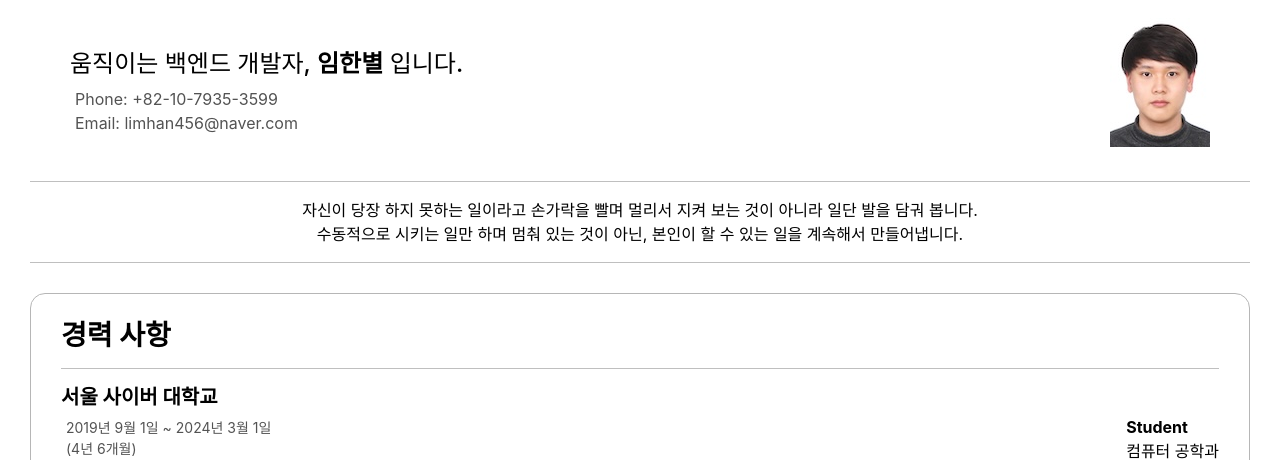
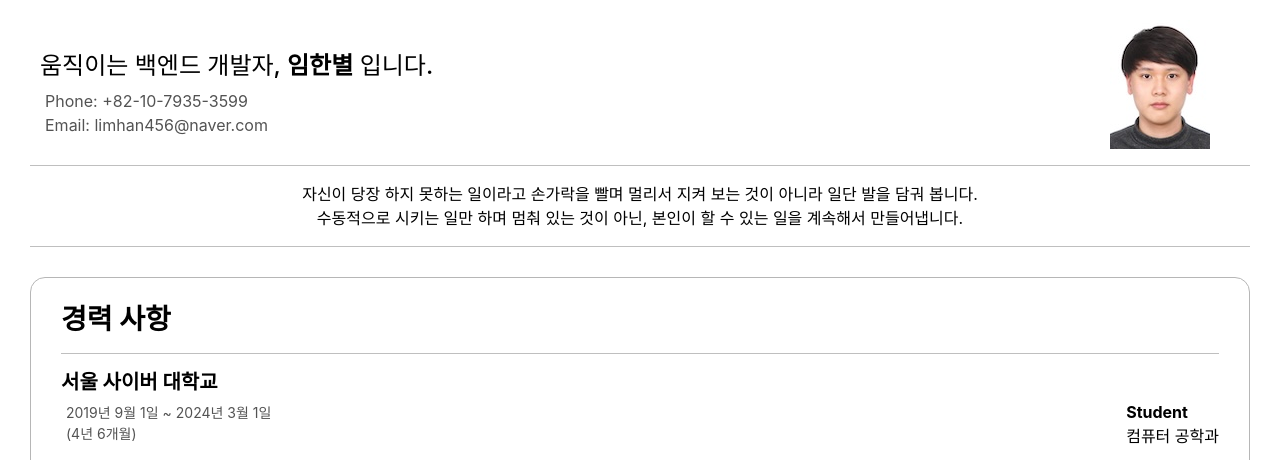
Before and after one commit to Adihang/portfolio_with_django, a Django app: page / in a window 1280 px wide. Shown: the part 57-517 px from the top of the page. Run offline with Django 5.2, Linux system fonts and the light colour scheme; data comes from the database, SQL or seed files in the repository; some libraries are stand-ins or nearby versions.

Commit message:
main style

```diff
--- a/static/css/style.css
+++ b/static/css/style.css
@@ -26,6 +26,7 @@ body {
         justify-content: center;
     }
     .main_banner {
+        padding-top: 20px;
         padding-left: 30px;
         padding-right: 30px;
         display: flex;
@@ -42,8 +43,7 @@ body {
     .main_text {
         flex: 1; /* 남은 공간을 모두 차지하도록 설정하여 오른쪽 정렬됨 */
         margin-left: 10px;
-        padding: 30px;
-        padding-top: 50px;
+        padding-top: 20px;
     }
     .profile_img {
         margin-left: auto; /* 왼쪽 여백을 auto로 설정하여 오른쪽 정렬됨 */
@@ -60,6 +60,7 @@ body {
         justify-content: center;
     }
     .main_banner {
+        padding-top: 20px;
         padding-left: 10px;
         padding-right: 10px;
         display: flex;
@@ -76,8 +77,7 @@ body {
     .main_text {
         flex: 1; /* 남은 공간을 모두 차지하도록 설정하여 오른쪽 정렬됨 */
         margin-left: 20px;
-        padding-bottom: 30px;
-        padding-top: 50px;
+        padding-top: 20px;
     }
     .profile_img {
         margin-left: auto; /* 왼쪽 여백을 auto로 설정하여 오른쪽 정렬됨 */
```
